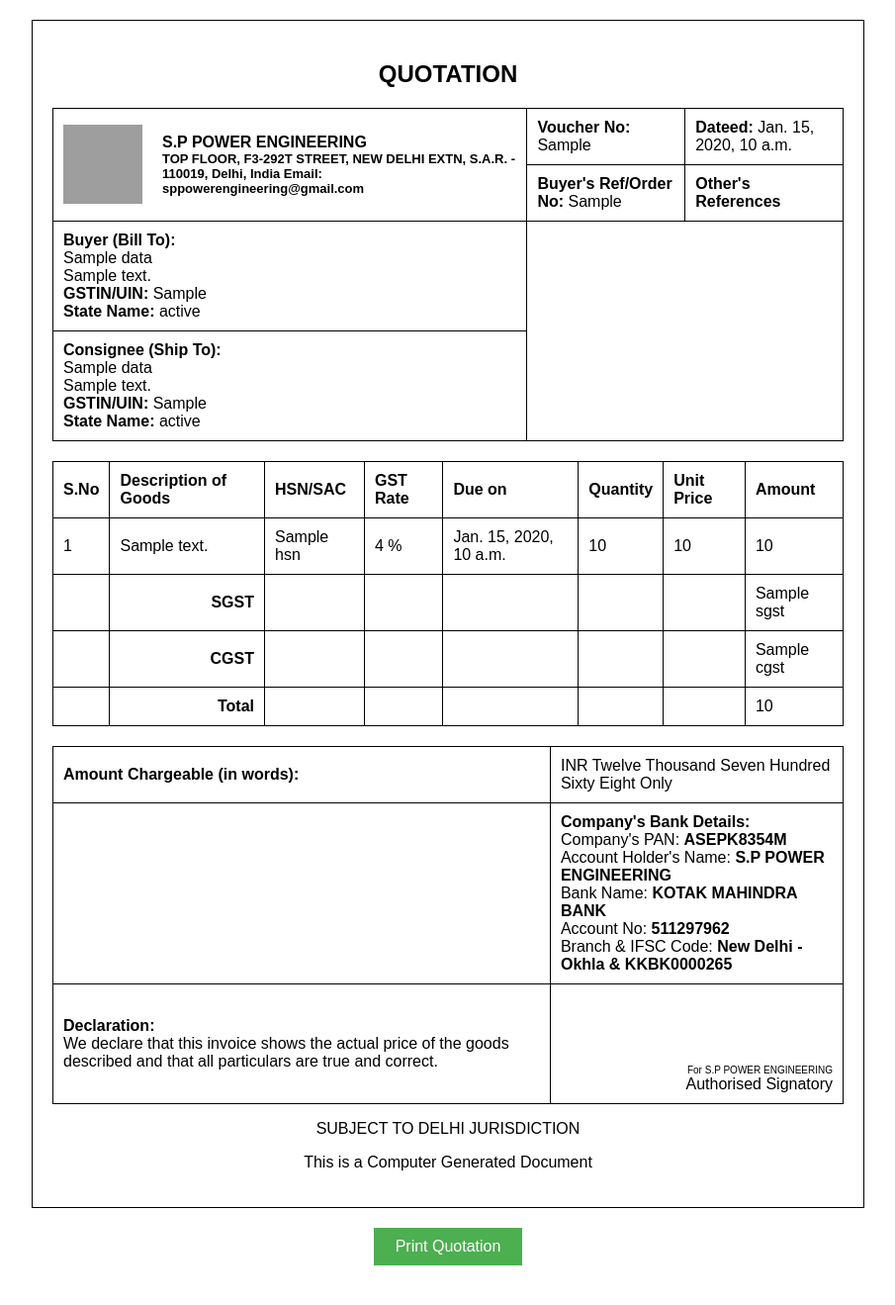
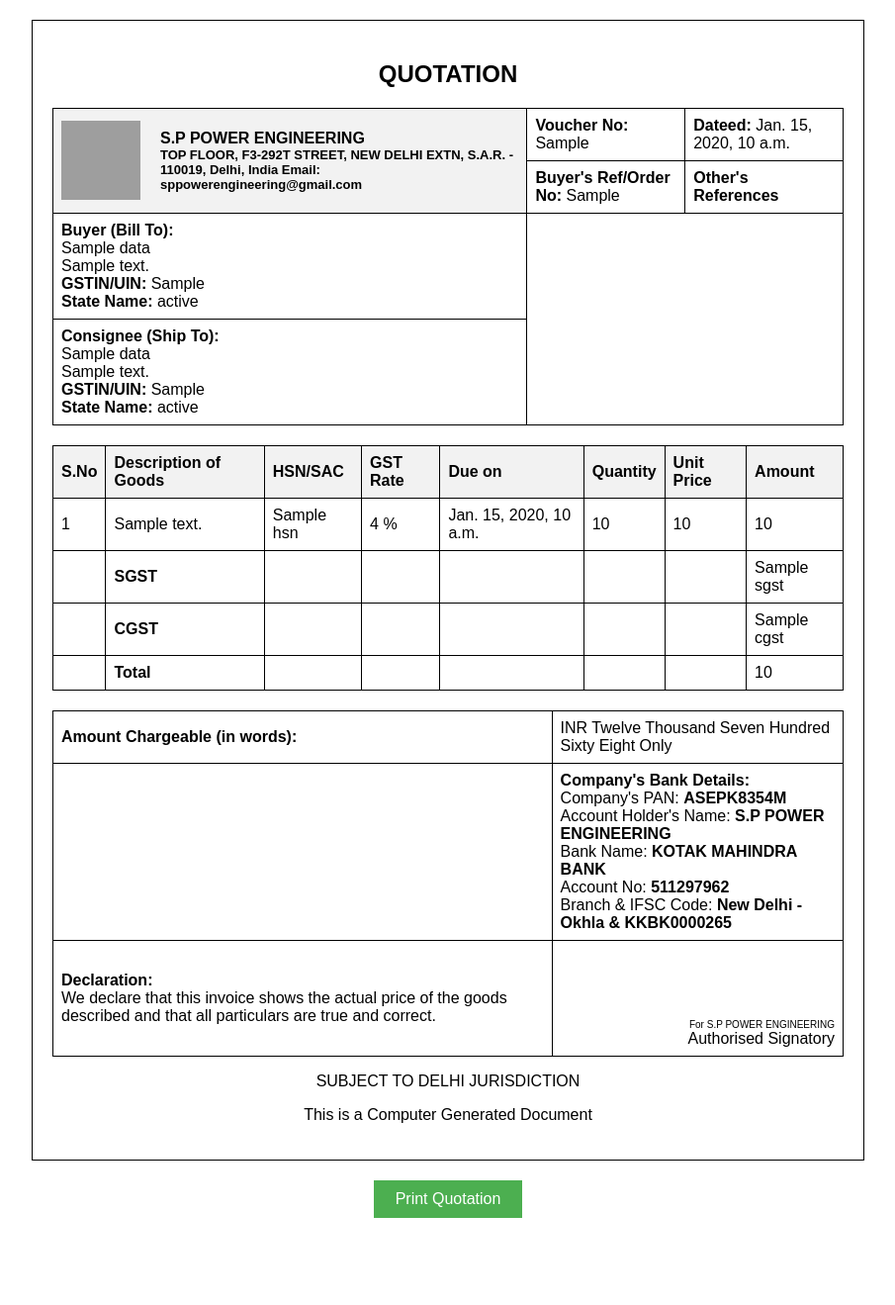
Before and after one commit to vikas05kushwaha/sppe, a Django app: template templates/quotation.html in a window 1280 px wide. Shown: the whole page at 99% size, without its empty margins (187-1092 px from the left). After the commit the page ends 1231 px from the top, so only its background shows below. Run offline with Django 4.2, Linux system fonts and the light colour scheme; the template is opened without the code that fills it: most values are stand-ins (such as "Sample title", 1, 10 or a date in 2020); grey boxes are pictures that could not be loaded.

Commit message:
quotation border

```diff
--- a/templates/quotation.html
+++ b/templates/quotation.html
@@ -16,7 +16,26 @@
             border: 1px solid #000;
             padding: 20px;
             background-color: #fff;
+            overflow-x: auto; /* Enables horizontal scrolling if needed */
         }
+
+        .quotation-container table {
+            width: 100%;
+            border-collapse: collapse;
+        }
+
+        .quotation-container th, .quotation-container td {
+            border: 1px solid #000;
+            padding: 8px;
+            text-align: left;
+        }
+
+        .quotation-container th {
+            background-color: #f2f2f2;
+        }
+
+
+
         .header, .footer {
             text-align: center;
         }
```
